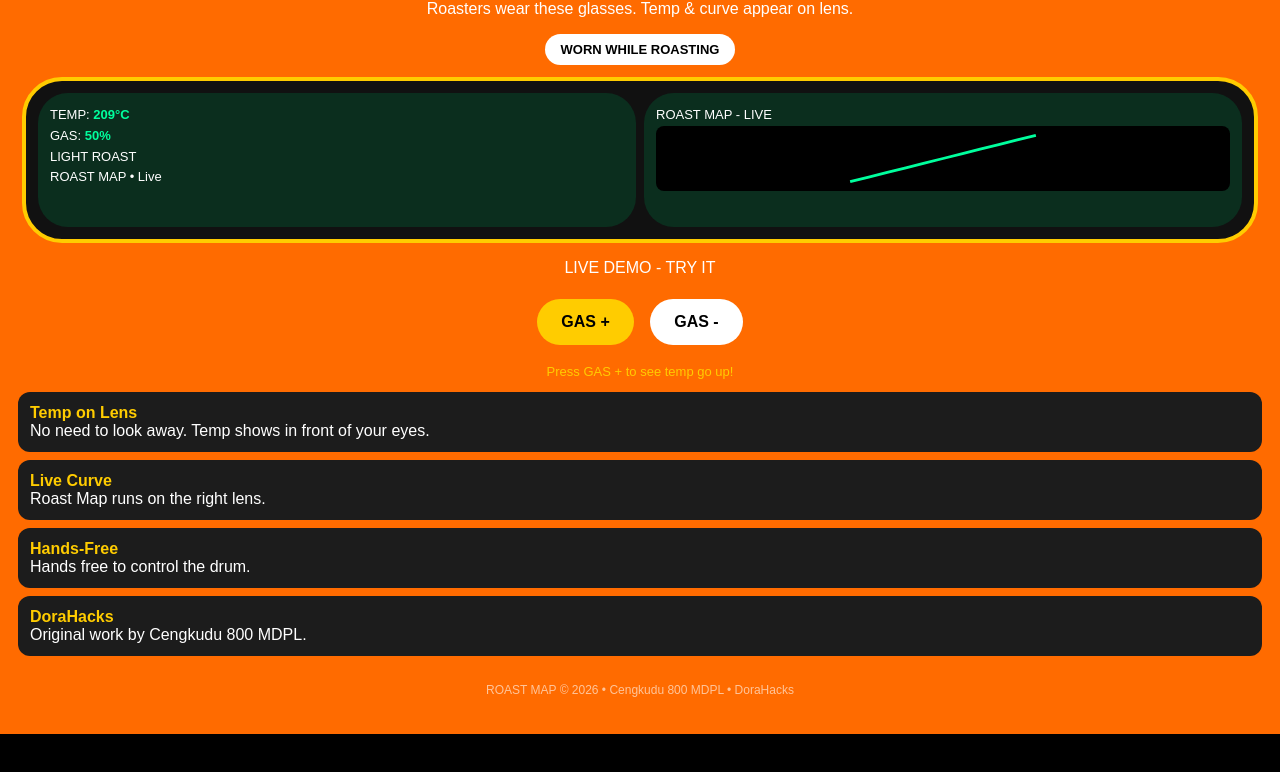
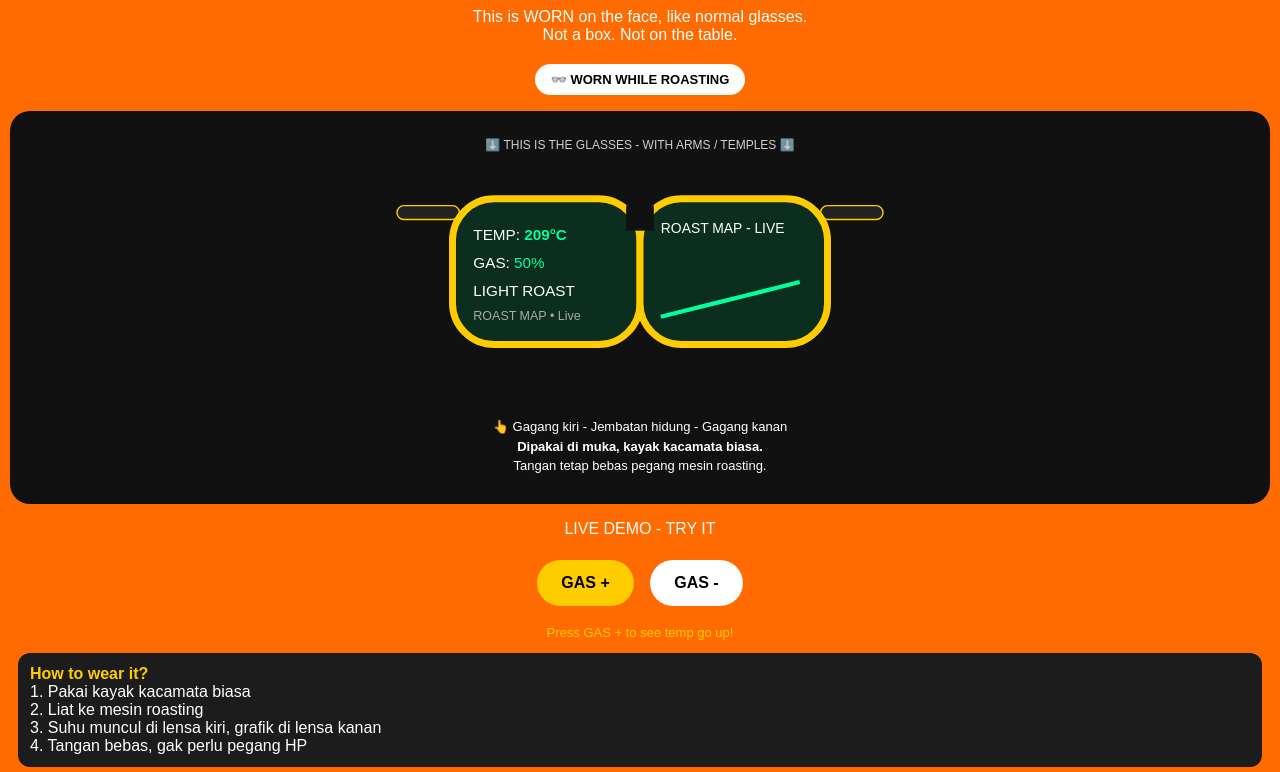
Before and after one commit to Cengkudu800mdpl/roast-map, a plain HTML site: page index.html in a window 1280 px wide. Shown: the part 122-894 px from the top of the page. Before the commit the page ends 856 px from the top, so only its background shows below. Drawn offline with Linux system fonts and the light colour scheme.

Commit message:
Modify title and enhance glasses description
Updated title and added new content for glasses display.

```diff
--- a/index.html
+++ b/index.html
@@ -2,15 +2,12 @@
 <html lang="en">
 <head>
 <meta charset="UTF-8"><meta name="viewport" content="width=device-width, initial-scale=1.0">
-<title>ROAST MAP - DoraHacks</title>
+<title>ROAST MAP - Smart Glasses | DoraHacks</title>
 <style>
-body{background:#000;color:#fff;font-family:Arial;text-align:center;margin:0;padding:0}
-.top{background:#ff6b00;padding:20px 10px 10px}
+body{background:#000;color:#fff;font-family:Arial;text-align:center;margin:0}
+.top{background:#ff6b00;padding:20px 10px}
 .top h1{font-size:44px;margin:5px}.top h1 span{color:#ffcc00}
-.pill{background:#fff;color:#000;display:inline-block;padding:8px 16px;border-radius:20px;font-weight:bold;font-size:13px}
-.glasses{background:#111;border:4px solid #ffcc00;border-radius:40px;padding:12px;display:flex;gap:8px;margin:12px}
-.lens{flex:1;background:#0b2e1e;border-radius:30px;padding:12px;text-align:left;font-size:13px;line-height:1.6;min-height:110px}
-.lens b{color:#00ff9d}
+.pill{background:#fff;color:#000;display:inline-block;padding:8px 16px;border-radius:20px;font-weight:bold;font-size:13px;margin:4px}
 button{padding:14px 24px;border:0;border-radius:25px;font-weight:bold;font-size:16px;margin:6px}
 .card{background:#1c1c1c;padding:12px;border-radius:12px;text-align:left;margin:8px}
 </style>
@@ -19,12 +16,32 @@ button{padding:14px 24px;border:0;border-radius:25px;font-weight:bold;font-size:
 <div class="top">
 <div class="pill">DORAHACKS • SMART GLASSES</div>
 <h1>ROAST <span>MAP</span></h1>
-<p>Roasters wear these glasses. Temp & curve appear on lens.</p>
-<div class="pill">WORN WHILE ROASTING</div>
+<p>This is WORN on the face, like normal glasses.<br>Not a box. Not on the table.</p>
+<div class="pill">👓 WORN WHILE ROASTING</div>
 
-<div class="glasses">
-<div class="lens">TEMP: <b id="temp">209°C</b><br>GAS: <b id="gas">50%</b><br>LIGHT ROAST<br>ROAST MAP • Live</div>
-<div class="lens">ROAST MAP - LIVE<br><svg viewBox="0 0 200 70" style="width:100%;height:65px;background:#000;border-radius:8px"><polyline id="curve" points="0,60 20,55 40,50 60,45 80,40 100,35 120,30 140,25 160,20 180,15 200,10" fill="none" stroke="#00ff9d" stroke-width="3"/></svg></div>
+<!-- KACAMATA ASLI -->
+<div style="background:#111;border-radius:20px;padding:15px 5px;margin:12px 0">
+<p style="font-size:12px;opacity:.8">⬇️ THIS IS THE GLASSES - WITH ARMS / TEMPLES ⬇️</p>
+<svg viewBox="0 0 360 170" style="width:100%;max-width:500px">
+<!-- gagang kiri -->
+<rect x="5" y="30" width="45" height="10" rx="5" fill="#222" stroke="#ffcc00"/>
+<!-- gagang kanan -->
+<rect x="310" y="30" width="45" height="10" rx="5" fill="#222" stroke="#ffcc00"/>
+<!-- frame kiri -->
+<rect x="45" y="25" width="135" height="105" rx="30" fill="#0b2e1e" stroke="#ffcc00" stroke-width="5"/>
+<!-- frame kanan -->
+<rect x="180" y="25" width="135" height="105" rx="30" fill="#0b2e1e" stroke="#ffcc00" stroke-width="5"/>
+<!-- jembatan hidung -->
+<path d="M180 40 Q180 65 180 70 Q180 40 180 40" fill="none"/>
+<rect x="170" y="30" width="20" height="18" fill="#111"/>
+<text x="60" y="55" fill="#fff" font-size="11">TEMP: <tspan fill="#00ff9d" font-weight="bold" id="temp">209°C</tspan></text>
+<text x="60" y="75" fill="#fff" font-size="11">GAS: <tspan fill="#00ff9d" id="gas">50%</tspan></text>
+<text x="60" y="95" fill="#fff" font-size="11">LIGHT ROAST</text>
+<text x="60" y="112" fill="#aaa" font-size="9">ROAST MAP • Live</text>
+<text x="195" y="50" fill="#fff" font-size="10">ROAST MAP - LIVE</text>
+<polyline id="curve" points="195,110 215,105 235,100 255,95 275,90 295,85" fill="none" stroke="#00ff9d" stroke-width="3"/>
+</svg>
+<p style="font-size:13px;line-height:1.5">👆 Gagang kiri - Jembatan hidung - Gagang kanan<br><b>Dipakai di muka, kayak kacamata biasa.</b><br>Tangan tetap bebas pegang mesin roasting.</p>
 </div>
 
 <p>LIVE DEMO - TRY IT</p>
@@ -32,17 +49,17 @@ button{padding:14px 24px;border:0;border-radius:25px;font-weight:bold;font-size:
 <button onclick="gasDown()" style="background:#fff">GAS -</button>
 <p id="msg" style="color:#ffcc00;font-size:13px">Press GAS + to see temp go up!</p>
 
-<div class="card"><b style="color:#ffcc00">Temp on Lens</b><br>No need to look away. Temp shows in front of your eyes.</div>
+<div class="card"><b style="color:#ffcc00">How to wear it?</b><br>1. Pakai kayak kacamata biasa<br>2. Liat ke mesin roasting<br>3. Suhu muncul di lensa kiri, grafik di lensa kanan<br>4. Tangan bebas, gak perlu pegang HP</div>
+<div class="card"><b style="color:#ffcc00">Temp on Lens</b><br>No need to look away.</div>
 <div class="card"><b style="color:#ffcc00">Live Curve</b><br>Roast Map runs on the right lens.</div>
 <div class="card"><b style="color:#ffcc00">Hands-Free</b><br>Hands free to control the drum.</div>
-<div class="card"><b style="color:#ffcc00">DoraHacks</b><br>Original work by Cengkudu 800 MDPL.</div>
 <p style="opacity:.6;font-size:12px;padding:15px">ROAST MAP © 2026 • Cengkudu 800 MDPL • DoraHacks</p>
 </div>
 <script>
-let temp=209,gas=50,pts=[60,55,50,45,40,35,30,25,20,15,10];
-function render(){document.getElementById('temp').innerText=Math.round(temp)+'°C';document.getElementById('gas').innerText=gas+'%';document.getElementById('curve').setAttribute('points',pts.map((p,i)=>i*20+','+p).join(' '))}
-function gasUp(){gas=Math.min(100,gas+5);temp+=3;pts.push(Math.max(5,pts[pts.length-1]-4));if(pts.length>11)pts.shift();document.getElementById('msg').innerText='GAS UP! Temp '+Math.round(temp)+'°C';render()}
-function gasDown(){gas=Math.max(0,gas-5);temp-=3;pts.push(Math.min(65,pts[pts.length-1]+4));if(pts.length>11)pts.shift();document.getElementById('msg').innerText='GAS DOWN! Temp '+Math.round(temp)+'°C';render()}
+let temp=209,gas=50,pts=[110,105,100,95,90,85];
+function render(){document.getElementById('temp').textContent=Math.round(temp)+'°C';document.getElementById('gas').textContent=gas+'%';document.getElementById('curve').setAttribute('points',pts.map((p,i)=>195+i*20+','+p).join(' '))}
+function gasUp(){gas=Math.min(100,gas+5);temp+=3;pts.push(Math.max(60,pts[pts.length-1]-4));if(pts.length>6)pts.shift();document.getElementById('msg').innerText='GAS UP! Temp '+Math.round(temp)+'°C';render()}
+function gasDown(){gas=Math.max(0,gas-5);temp-=3;pts.push(Math.min(115,pts[pts.length-1]+4));if(pts.length>6)pts.shift();document.getElementById('msg').innerText='GAS DOWN! Temp '+Math.round(temp)+'°C';render()}
 render();
 </script>
 </body>
```
